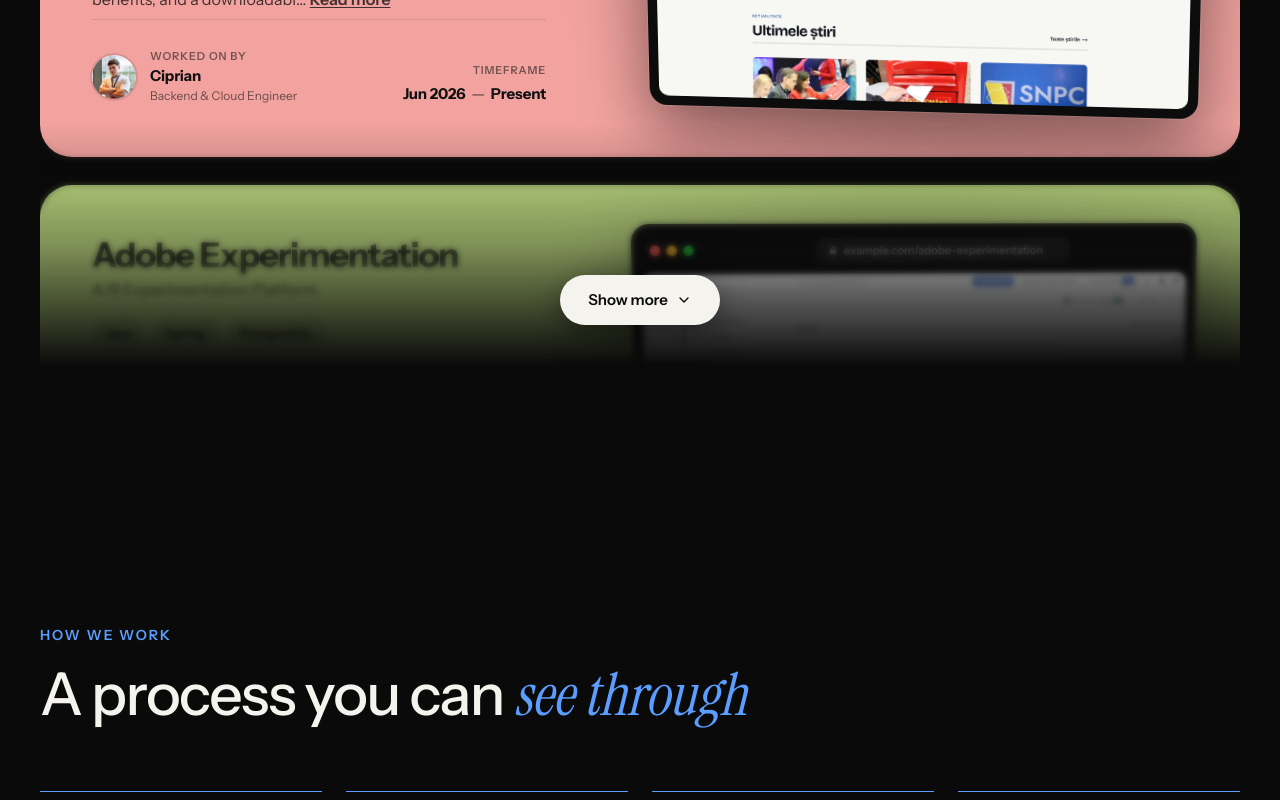
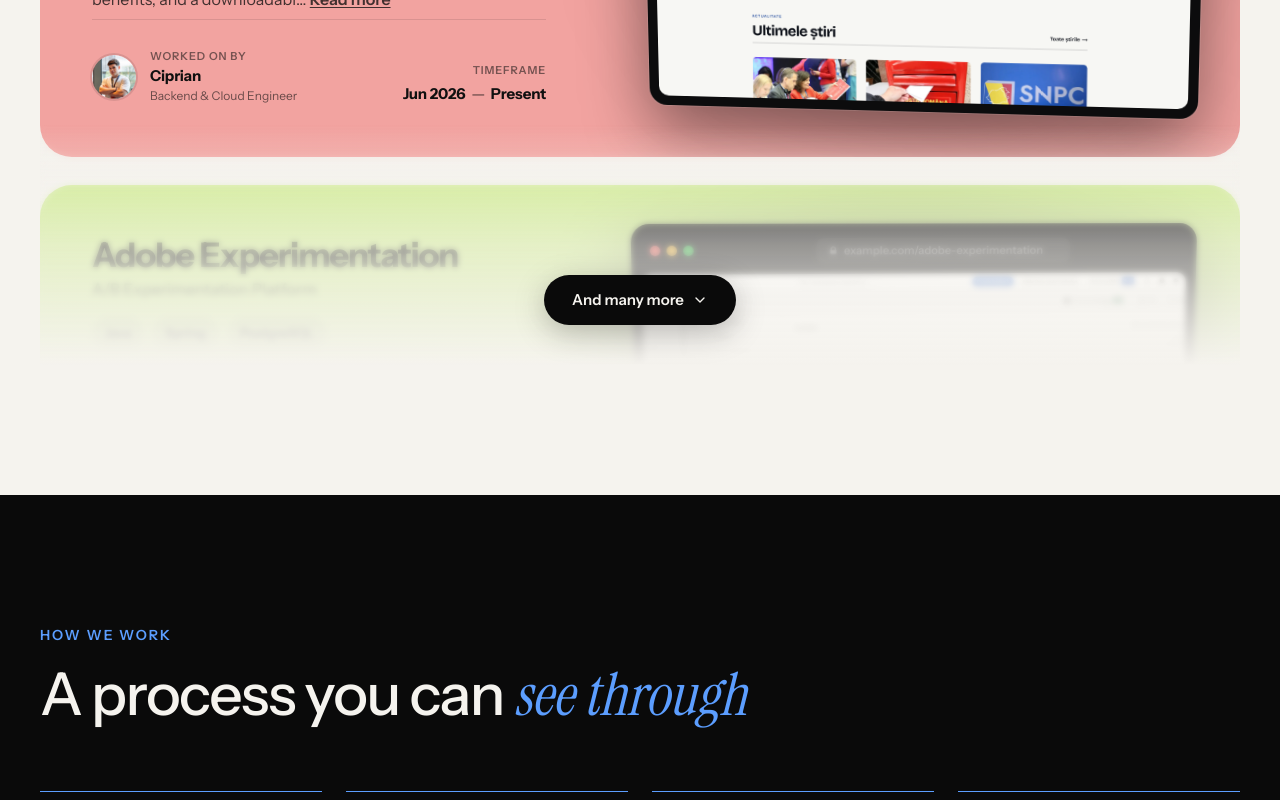
Before and after one commit to Consulting-Firm/landing-page, a Next.js app: page / in a window 1280 px wide. Shown: the part 8320-9120 px from the top of the page. Built offline with nearby package versions, Linux system fonts and the light colour scheme.

Commit message:
style: update styles for collapsible projects and projects section

```diff
--- a/components/sections/collapsible-projects.tsx
+++ b/components/sections/collapsible-projects.tsx
@@ -22,13 +22,13 @@
       {!expanded ? (
         <div className="pointer-events-none absolute inset-x-0 bottom-0 flex h-[240px] items-end justify-center">
           <div className="absolute inset-0 backdrop-blur-[3px] [mask-image:linear-gradient(to_bottom,transparent_0%,black_70%)]" />
-          <div className="absolute inset-0 bg-gradient-to-b from-transparent via-ax-bg/40 to-ax-bg" />
+          <div className="absolute inset-0 bg-gradient-to-b from-transparent via-[#f5f3ee]/60 to-[#f5f3ee]" />
           <button
             type="button"
             onClick={() => setExpanded(true)}
-            className="pointer-events-auto relative mb-10 flex items-center gap-2 rounded-full bg-ax-ink px-7 py-3.5 text-[15px] font-semibold text-[#0a0a0a] shadow-[0_8px_30px_rgba(0,0,0,0.45)] ease-[cubic-bezier(0.2,0.8,0.2,1)] hover:scale-[1.04] hover:bg-ax-accent"
+            className="pointer-events-auto relative mb-10 flex items-center gap-2 rounded-full bg-[#0a0a0a] px-7 py-3.5 text-[15px] font-semibold text-[#f5f3ee] shadow-[0_8px_30px_rgba(0,0,0,0.25)] ease-[cubic-bezier(0.2,0.8,0.2,1)] hover:scale-[1.04] hover:bg-ax-accent hover:text-[#0a0a0a]"
           >
-            Show more
+            And many more
             <ChevronDown className="size-4" />
           </button>
         </div>
--- a/components/sections/projects.tsx
+++ b/components/sections/projects.tsx
@@ -108,7 +108,10 @@
   const hidden = PROJECTS.slice(VISIBLE_COUNT);
 
   return (
-    <section id="work" className="py-[130px] max-[980px]:py-[90px]">
+    <section
+      id="work"
+      className="bg-[#f5f3ee] py-[130px] text-[#0a0a0a] max-[980px]:py-[90px]"
+    >
       <Container>
         <div className="rv mb-16 max-w-[760px]">
           <Kicker>Our work</Kicker>
```
